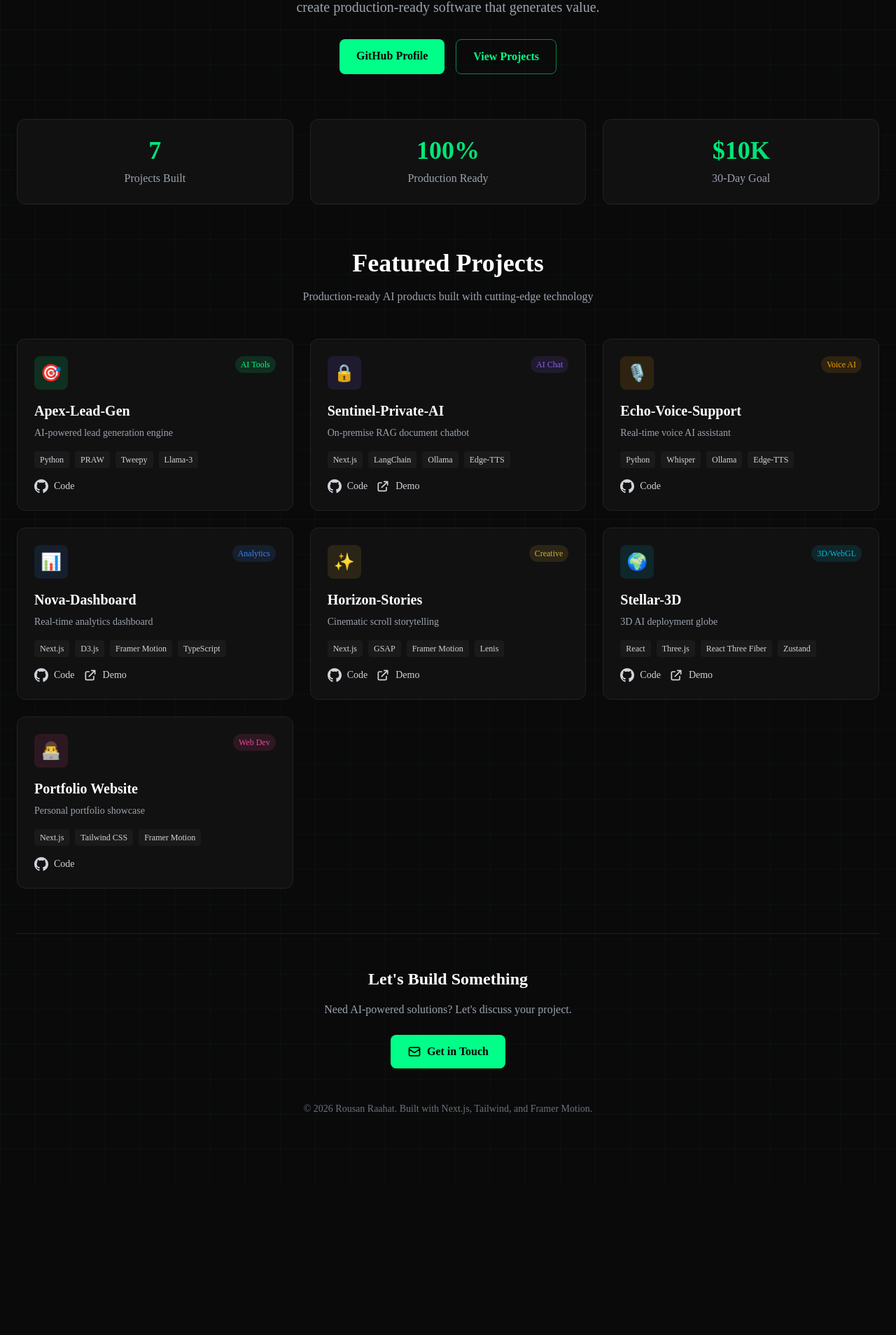
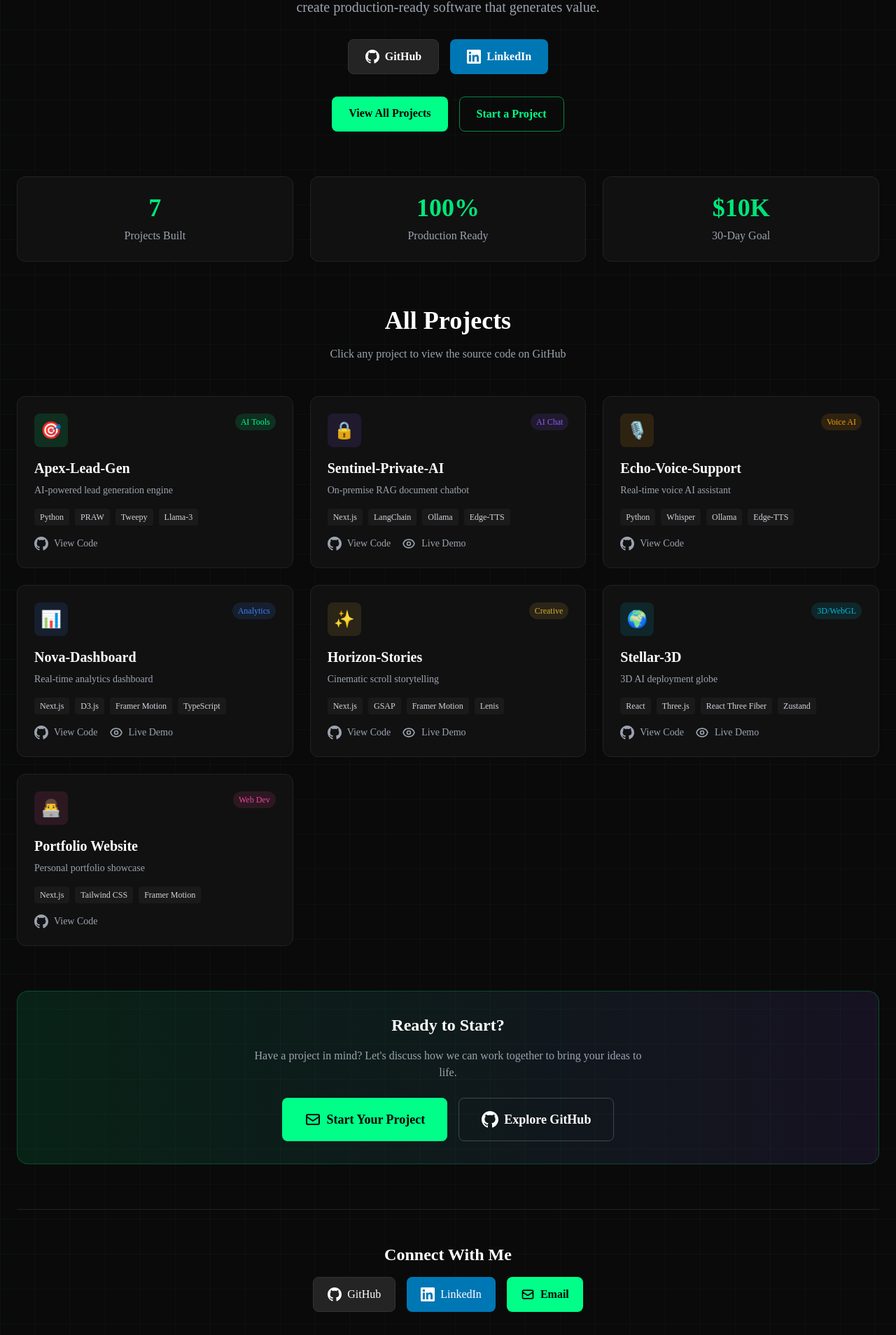
Before and after one commit to Fronter-xd/portfolio, a Next.js app: page / in a window 1280 px wide. Shown: the part 208-2116 px from the top of the page at 70% size. Before the commit the page ends 1899 px from the top, so only its background shows below. Built offline with nearby package versions, Linux system fonts and the light colour scheme.

Commit message:
feat: add all project links, GitHub/LinkedIn connect buttons, start project CTA

```diff
--- a/app/page.tsx
+++ b/app/page.tsx
@@ -2,18 +2,18 @@
 
 import { motion } from 'framer-motion'
 import { projects } from '@/lib/projects'
-import Link from 'next/link'
-
-const categories = ['All', 'AI Tools', 'AI Chat', 'Voice AI', 'Analytics', 'Creative', '3D/WebGL', 'Web Dev']
 
 function ProjectCard({ project, index }: { project: typeof projects[0], index: number }) {
   return (
-    <motion.div
+    <motion.a
+      href={project.github}
+      target="_blank"
+      rel="noopener noreferrer"
       initial={{ opacity: 0, y: 30 }}
       whileInView={{ opacity: 1, y: 0 }}
       transition={{ duration: 0.5, delay: index * 0.1 }}
       viewport={{ once: true }}
-      className="group relative bg-[#111] rounded-xl p-6 border border-[#222] hover:border-[#00ff88]/50 transition-all duration-300"
+      className="group block relative bg-[#111] rounded-xl p-6 border border-[#222] hover:border-[#00ff88]/50 transition-all duration-300 cursor-pointer"
     >
       <div
         className="absolute top-0 left-0 w-full h-1 rounded-t-xl opacity-0 group-hover:opacity-100 transition-opacity duration-300"
@@ -35,8 +35,11 @@
         </span>
       </div>
 
-      <h3 className="text-xl font-bold mb-2 text-white group-hover:text-[#00ff88] transition-colors">
+      <h3 className="text-xl font-bold mb-2 text-white group-hover:text-[#00ff88] transition-colors flex items-center gap-2">
         {project.name}
+        <svg className="w-4 h-4 opacity-0 group-hover:opacity-100 transition-opacity" fill="none" stroke="currentColor" viewBox="0 0 24 24">
+          <path strokeLinecap="round" strokeLinejoin="round" strokeWidth={2} d="M10 6H6a2 2 0 00-2 2v10a2 2 0 002 2h10a2 2 0 002-2v-4M14 4h6m0 0v6m0-6L10 14" />
+        </svg>
       </h3>
 
       <p className="text-gray-400 text-sm mb-4 line-clamp-2">
@@ -51,39 +54,28 @@
         ))}
       </div>
 
-      <div className="flex gap-3">
-        <a
-          href={project.github}
-          target="_blank"
-          rel="noopener noreferrer"
-          className="flex items-center gap-2 text-sm text-gray-300 hover:text-[#00ff88] transition-colors"
-        >
+      <div className="flex items-center gap-4">
+        <span className="flex items-center gap-2 text-sm text-gray-400 group-hover:text-[#00ff88] transition-colors">
           <svg className="w-5 h-5" fill="currentColor" viewBox="0 0 24 24">
             <path d="M12 0c-6.626 0-12 5.373-12 12 0 5.302 3.438 9.8 8.207 11.387.599.111.793-.261.793-.577v-2.234c-3.338.726-4.033-1.416-4.033-1.416-.546-1.387-1.333-1.756-1.333-1.756-1.089-.745.083-.729.083-.729 1.205.084 1.839 1.237 1.839 1.237 1.07 1.834 2.807 1.304 3.492.997.107-.775.418-1.305.762-1.604-2.665-.305-5.467-1.334-5.467-5.931 0-1.311.469-2.381 1.236-3.221-.124-.303-.535-1.524.117-3.176 0 0 1.008-.322 3.301 1.23.957-.266 1.983-.399 3.003-.404 1.02.005 2.047.138 3.006.404 2.291-1.552 3.297-1.23 3.297-1.23.653 1.653.242 2.874.118 3.176.77.84 1.235 1.911 1.235 3.221 0 4.609-2.807 5.624-5.479 5.921.43.372.823 1.102.823 2.222v3.293c0 .319.192.694.801.576 4.765-1.589 8.199-6.086 8.199-11.386 0-6.627-5.373-12-12-12z"/>
           </svg>
-          Code
-        </a>
+          View Code
+        </span>
         {project.demo && (
-          <a
-            href={project.demo}
-            target="_blank"
-            rel="noopener noreferrer"
-            className="flex items-center gap-2 text-sm text-gray-300 hover:text-[#00ff88] transition-colors"
-          >
+          <span className="flex items-center gap-2 text-sm text-gray-400 group-hover:text-[#06b6d4] transition-colors">
             <svg className="w-5 h-5" fill="none" stroke="currentColor" viewBox="0 0 24 24">
-              <path strokeLinecap="round" strokeLinejoin="round" strokeWidth={2} d="M10 6H6a2 2 0 00-2 2v10a2 2 0 002 2h10a2 2 0 002-2v-4M14 4h6m0 0v6m0-6L10 14" />
+              <path strokeLinecap="round" strokeLinejoin="round" strokeWidth={2} d="M15 12a3 3 0 11-6 0 3 3 0 016 0z" />
+              <path strokeLinecap="round" strokeLinejoin="round" strokeWidth={2} d="M2.458 12C3.732 7.943 7.523 5 12 5c4.478 0 8.268 2.943 9.542 7-1.274 4.057-5.064 7-9.542 7-4.477 0-8.268-2.943-9.542-7z" />
             </svg>
-            Demo
-          </a>
+            Live Demo
+          </span>
         )}
       </div>
-    </motion.div>
+    </motion.a>
   )
 }
 
 export default function Home() {
-  const featuredProjects = projects.filter(p => p.featured)
-
   return (
     <main className="min-h-screen cyber-grid">
       <div className="container mx-auto px-6 py-12">
@@ -108,20 +100,45 @@
             I create production-ready software that generates value.
           </p>
 
-          <div className="flex justify-center gap-4">
+          <div className="flex flex-wrap justify-center gap-4 mb-8">
+            <a
+              href="https://github.com/Fronter-xd"
+              target="_blank"
+              rel="noopener noreferrer"
+              className="flex items-center gap-2 px-6 py-3 bg-[#242424] text-white font-semibold rounded-lg hover:bg-[#333] transition-colors border border-[#333]"
+            >
+              <svg className="w-5 h-5" fill="currentColor" viewBox="0 0 24 24">
+                <path d="M12 0c-6.626 0-12 5.373-12 12 0 5.302 3.438 9.8 8.207 11.387.599.111.793-.261.793-.577v-2.234c-3.338.726-4.033-1.416-4.033-1.416-.546-1.387-1.333-1.756-1.333-1.756-1.089-.745.083-.729.083-.729 1.205.084 1.839 1.237 1.839 1.237 1.07 1.834 2.807 1.304 3.492.997.107-.775.418-1.305.762-1.604-2.665-.305-5.467-1.334-5.467-5.931 0-1.311.469-2.381 1.236-3.221-.124-.303-.535-1.524.117-3.176 0 0 1.008-.322 3.301 1.23.957-.266 1.983-.399 3.003-.404 1.02.005 2.047.138 3.006.404 2.291-1.552 3.297-1.23 3.297-1.23.653 1.653.242 2.874.118 3.176.77.84 1.235 1.911 1.235 3.221 0 4.609-2.807 5.624-5.479 5.921.43.372.823 1.102.823 2.222v3.293c0 .319.192.694.801.576 4.765-1.589 8.199-6.086 8.199-11.386 0-6.627-5.373-12-12-12z"/>
+              </svg>
+              GitHub
+            </a>
+            <a
+              href="https://linkedin.com/in/rousanraahat"
+              target="_blank"
+              rel="noopener noreferrer"
+              className="flex items-center gap-2 px-6 py-3 bg-[#0077b5] text-white font-semibold rounded-lg hover:bg-[#006097] transition-colors"
+            >
+              <svg className="w-5 h-5" fill="currentColor" viewBox="0 0 24 24">
+                <path d="M20.447 20.452h-3.554v-5.569c0-1.328-.027-3.037-1.852-3.037-1.853 0-2.136 1.445-2.136 2.939v5.667H9.351V9h3.414v1.561h.046c.477-.9 1.637-1.85 3.37-1.85 3.601 0 4.267 2.37 4.267 5.455v6.286zM5.337 7.433c-1.144 0-2.063-.926-2.063-2.065 0-1.138.92-2.063 2.063-2.063 1.14 0 2.064.925 2.064 2.063 0 1.139-.925 2.065-2.064 2.065zm1.782 13.019H3.555V9h3.564v11.452zM22.225 0H1.771C.792 0 0 .774 0 1.729v20.542C0 23.227.792 24 1.771 24h20.451C23.2 24 24 23.227 24 22.271V1.729C24 .774 23.2 0 22.222 0h.003z"/>
+              </svg>
+              LinkedIn
+            </a>
+          </div>
+
+          <div className="flex flex-wrap justify-center gap-4">
             <a
               href="https://github.com/Fronter-xd"
               target="_blank"
               rel="noopener noreferrer"
               className="px-6 py-3 bg-[#00ff88] text-black font-semibold rounded-lg hover:bg-[#00cc6a] transition-colors"
             >
-              GitHub Profile
+              View All Projects
             </a>
             <a
-              href="#projects"
+              href="mailto:rousanraahat@gmail.com?subject=Project%20Inquiry&body=Hi%20Rousan,%20I%20would%20like%20to%20discuss%20a%20project..."
               className="px-6 py-3 border border-[#00ff88]/50 text-[#00ff88] font-semibold rounded-lg hover:bg-[#00ff88]/10 transition-colors"
             >
-              View Projects
+              Start a Project
             </a>
           </div>
         </motion.header>
@@ -153,9 +170,9 @@
             viewport={{ once: true }}
             className="text-center mb-12"
           >
-            <h2 className="text-4xl font-bold text-white mb-4">Featured Projects</h2>
+            <h2 className="text-4xl font-bold text-white mb-4">All Projects</h2>
             <p className="text-gray-400 max-w-xl mx-auto">
-              Production-ready AI products built with cutting-edge technology
+              Click any project to view the source code on GitHub
             </p>
           </motion.div>
 
@@ -166,27 +183,83 @@
           </div>
         </section>
 
+        <motion.section
+          initial={{ opacity: 0, y: 20 }}
+          whileInView={{ opacity: 1, y: 0 }}
+          viewport={{ once: true }}
+          className="bg-gradient-to-r from-[#00ff88]/10 to-[#8b5cf6]/10 rounded-2xl p-8 mb-16 border border-[#00ff88]/20"
+        >
+          <h2 className="text-2xl font-bold text-white mb-4 text-center">Ready to Start?</h2>
+          <p className="text-gray-400 text-center mb-6 max-w-xl mx-auto">
+            Have a project in mind? Let&apos;s discuss how we can work together to bring your ideas to life.
+          </p>
+          <div className="flex flex-wrap justify-center gap-4">
+            <a
+              href="mailto:rousanraahat@gmail.com?subject=Project%20Inquiry&body=Hi%20Rousan,%20I%20would%20like%20to%20discuss%20a%20project..."
+              className="flex items-center gap-2 px-8 py-4 bg-[#00ff88] text-black font-bold rounded-lg hover:bg-[#00cc6a] transition-colors text-lg"
+            >
+              <svg className="w-6 h-6" fill="none" stroke="currentColor" viewBox="0 0 24 24">
+                <path strokeLinecap="round" strokeLinejoin="round" strokeWidth={2} d="M3 8l7.89 5.26a2 2 0 002.22 0L21 8M5 19h14a2 2 0 002-2V7a2 2 0 00-2-2H5a2 2 0 00-2 2v10a2 2 0 002 2z" />
+              </svg>
+              Start Your Project
+            </a>
+            <a
+              href="https://github.com/Fronter-xd"
+              target="_blank"
+              rel="noopener noreferrer"
+              className="flex items-center gap-2 px-8 py-4 border border-white/20 text-white font-semibold rounded-lg hover:bg-white/5 transition-colors text-lg"
+            >
+              <svg className="w-6 h-6" fill="currentColor" viewBox="0 0 24 24">
+                <path d="M12 0c-6.626 0-12 5.373-12 12 0 5.302 3.438 9.8 8.207 11.387.599.111.793-.261.793-.577v-2.234c-3.338.726-4.033-1.416-4.033-1.416-.546-1.387-1.333-1.756-1.333-1.756-1.089-.745.083-.729.083-.729 1.205.084 1.839 1.237 1.839 1.237 1.07 1.834 2.807 1.304 3.492.997.107-.775.418-1.305.762-1.604-2.665-.305-5.467-1.334-5.467-5.931 0-1.311.469-2.381 1.236-3.221-.124-.303-.535-1.524.117-3.176 0 0 1.008-.322 3.301 1.23.957-.266 1.983-.399 3.003-.404 1.02.005 2.047.138 3.006.404 2.291-1.552 3.297-1.23 3.297-1.23.653 1.653.242 2.874.118 3.176.77.84 1.235 1.911 1.235 3.221 0 4.609-2.807 5.624-5.479 5.921.43.372.823 1.102.823 2.222v3.293c0 .319.192.694.801.576 4.765-1.589 8.199-6.086 8.199-11.386 0-6.627-5.373-12-12-12z"/>
+              </svg>
+              Explore GitHub
+            </a>
+          </div>
+        </motion.section>
+
         <motion.footer
           initial={{ opacity: 0 }}
           whileInView={{ opacity: 1 }}
           viewport={{ once: true }}
           className="text-center py-12 border-t border-[#222]"
         >
-          <h3 className="text-2xl font-bold text-white mb-4">Let's Build Something</h3>
-          <p className="text-gray-400 mb-6">
-            Need AI-powered solutions? Let's discuss your project.
-          </p>
+          <h3 className="text-2xl font-bold text-white mb-4">Connect With Me</h3>
+
+          <div className="flex justify-center gap-4 mb-8">
+            <a
+              href="https://github.com/Fronter-xd"
+              target="_blank"
+              rel="noopener noreferrer"
+              className="flex items-center gap-2 px-5 py-3 bg-[#242424] text-white rounded-lg hover:bg-[#333] transition-colors border border-[#333]"
+            >
+              <svg className="w-5 h-5" fill="currentColor" viewBox="0 0 24 24">
+                <path d="M12 0c-6.626 0-12 5.373-12 12 0 5.302 3.438 9.8 8.207 11.387.599.111.793-.261.793-.577v-2.234c-3.338.726-4.033-1.416-4.033-1.416-.546-1.387-1.333-1.756-1.333-1.756-1.089-.745.083-.729.083-.729 1.205.084 1.839 1.237 1.839 1.237 1.07 1.834 2.807 1.304 3.492.997.107-.775.418-1.305.762-1.604-2.665-.305-5.467-1.334-5.467-5.931 0-1.311.469-2.381 1.236-3.221-.124-.303-.535-1.524.117-3.176 0 0 1.008-.322 3.301 1.23.957-.266 1.983-.399 3.003-.404 1.02.005 2.047.138 3.006.404 2.291-1.552 3.297-1.23 3.297-1.23.653 1.653.242 2.874.118 3.176.77.84 1.235 1.911 1.235 3.221 0 4.609-2.807 5.624-5.479 5.921.43.372.823 1.102.823 2.222v3.293c0 .319.192.694.801.576 4.765-1.589 8.199-6.086 8.199-11.386 0-6.627-5.373-12-12-12z"/>
+              </svg>
+              GitHub
+            </a>
+            <a
+              href="https://linkedin.com/in/rousanraahat"
+              target="_blank"
+              rel="noopener noreferrer"
+              className="flex items-center gap-2 px-5 py-3 bg-[#0077b5] text-white rounded-lg hover:bg-[#006097] transition-colors"
+            >
+              <svg className="w-5 h-5" fill="currentColor" viewBox="0 0 24 24">
+                <path d="M20.447 20.452h-3.554v-5.569c0-1.328-.027-3.037-1.852-3.037-1.853 0-2.136 1.445-2.136 2.939v5.667H9.351V9h3.414v1.561h.046c.477-.9 1.637-1.85 3.37-1.85 3.601 0 4.267 2.37 4.267 5.455v6.286zM5.337 7.433c-1.144 0-2.063-.926-2.063-2.065 0-1.138.92-2.063 2.063-2.063 1.14 0 2.064.925 2.064 2.063 0 1.139-.925 2.065-2.064 2.065zm1.782 13.019H3.555V9h3.564v11.452zM22.225 0H1.771C.792 0 0 .774 0 1.729v20.542C0 23.227.792 24 1.771 24h20.451C23.2 24 24 23.227 24 22.271V1.729C24 .774 23.2 0 22.222 0h.003z"/>
+              </svg>
+              LinkedIn
+            </a>
             <a
               href="mailto:rousanraahat@gmail.com"
-            className="inline-flex items-center gap-2 px-6 py-3 bg-[#00ff88] text-black font-semibold rounded-lg hover:bg-[#00cc6a] transition-colors"
+              className="flex items-center gap-2 px-5 py-3 bg-[#00ff88] text-black rounded-lg hover:bg-[#00cc6a] transition-colors font-semibold"
             >
               <svg className="w-5 h-5" fill="none" stroke="currentColor" viewBox="0 0 24 24">
                 <path strokeLinecap="round" strokeLinejoin="round" strokeWidth={2} d="M3 8l7.89 5.26a2 2 0 002.22 0L21 8M5 19h14a2 2 0 002-2V7a2 2 0 00-2-2H5a2 2 0 00-2 2v10a2 2 0 002 2z" />
               </svg>
-            Get in Touch
+              Email
             </a>
+          </div>
 
-          <div className="mt-12 text-gray-500 text-sm">
+          <div className="text-gray-500 text-sm">
             © 2026 Rousan Raahat. Built with Next.js, Tailwind, and Framer Motion.
           </div>
         </motion.footer>
```
Lines whose indentation alone changed are shown as unchanged.
